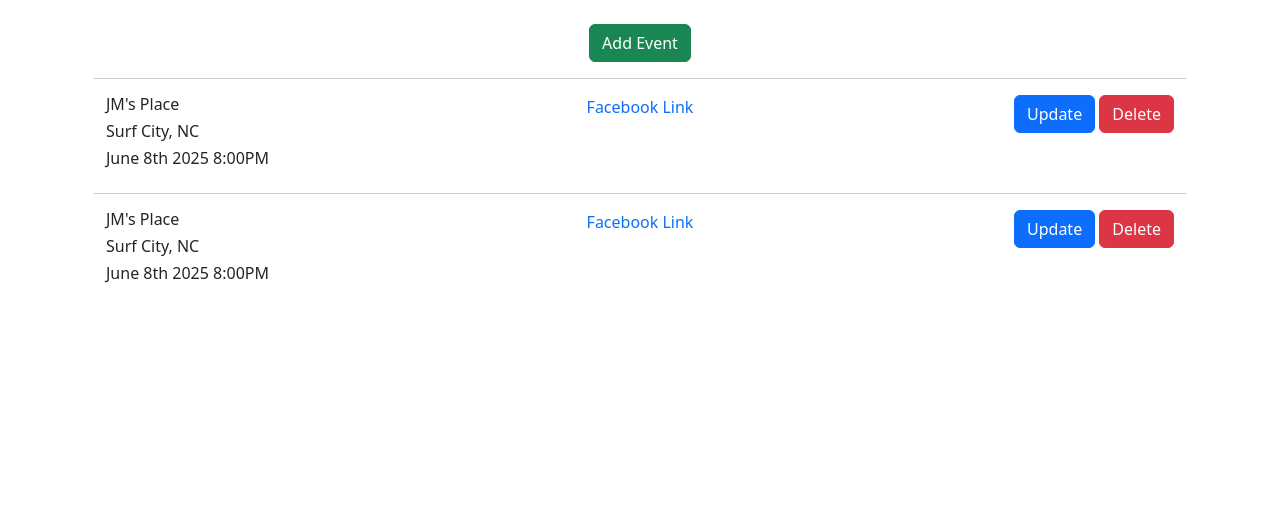
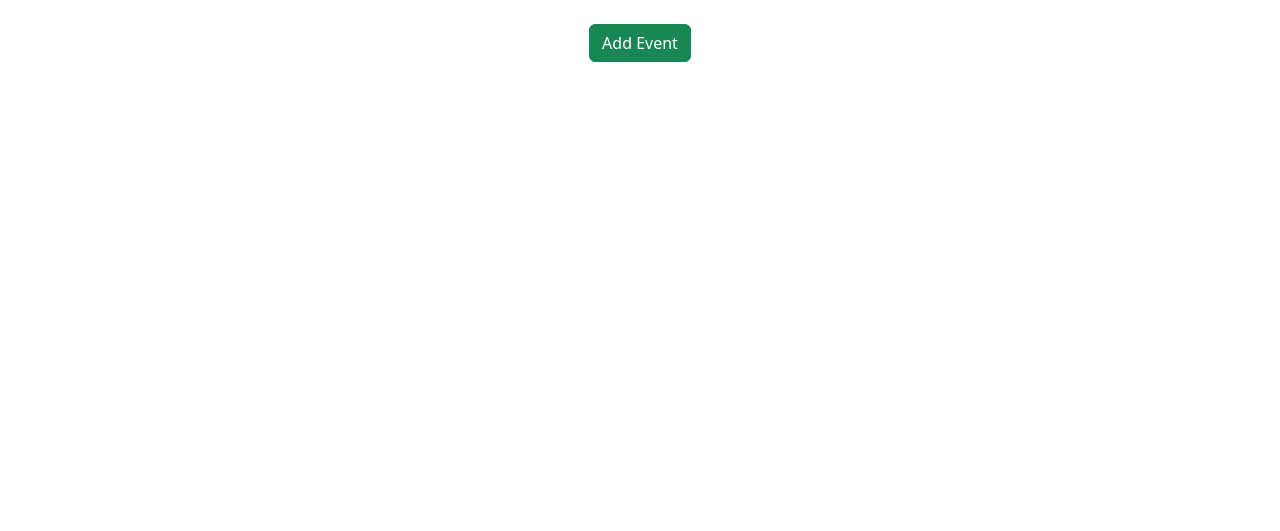
Before and after one commit to smithaldon1/shatterproof, a Flask app: page /admin/ in a window 1280 px wide. Shown: the part 107-638 px from the top of the page. Run offline with Flask 3, Linux system fonts and the light colour scheme; parts of the project's set-up code (start-up, migrations or seed data) failed here and were passed over.

Commit message:
database integration for events

```diff
--- a/app/admin/templates/admin/admin.html
+++ b/app/admin/templates/admin/admin.html
@@ -18,28 +18,26 @@
                         <button type="button" class="btn-close" data-bs-dismiss="modal" aria-label="Close"></button>
                     </div>
                     <div class="modal-body">
-                        <form class="row g-3">
+                        <form class="row g-3" action="/admin/create" method="POST">
                             <div class="col-md-6">
                                 <label for="venue" class="form-label">Venue</label>
-                                <input type="text" class="form-control" id="venue" placeholder="Venue">
+                                <input type="text" class="form-control" name="venue" id="venue" placeholder="Venue">
                             </div>
                             <div class="col-md-6">
                                 <label for="citystate" class="form-label">City</label>
-                                <input type="text" class="form-control" id="citystate" placeholder="City, State">
+                                <input type="text" class="form-control" name="citystate" id="citystate" placeholder="City, State">
                             </div>
                             <div class="col-md">
                                 <label for="datetime" class="form-label">Date and Time</label>
-                                <input type="text" class="form-control" id="datetime" placeholder="June 1st, 2025 8:00PM">
+                                <input type="text" class="form-control" name="datetime" id="datetime" placeholder="June 1st, 2025 8:00PM">
                             </div>
                             <div class="col-md">
                                 <label for="facebook" class="form-label">Facebook Link</label>
-                                <input type="text" class="form-control" id="facebook" placeholder="https://facebook.com/">
+                                <input type="text" class="form-control" name="facebook" id="facebook" placeholder="https://facebook.com/">
                             </div>
+                            <hr>
+                            <button type="submit" class="btn btn-primary">Save changes</button>
                         </form>
-                    </div>
-                    <div class="modal-footer">
-                        <button type="button" class="btn btn-secondary" data-bs-dismiss="modal">Close</button>
-                        <button type="button" class="btn btn-primary">Save changes</button>
                     </div>
                 </div>
             </div>
@@ -50,13 +48,16 @@
             <hr>
             <div class="container">
                 <div class="row">
-                    <div class="col">
+                    <div class="col-1">
+                        <h6>{{ event.id }}</h6>
+                    </div>
+                    <div class="col text-start">
                         <h6>{{ event.venue }}</h6>
-                        <h6>{{ event.citystate }}</h6>
-                        <h6>{{ event.datetime }}</h6>
+                        <h6>{{ event.city }}</h6>
+                        <h6>{{ event.date }}</h6>
                     </div>
                     <div class="col text-center">
-                        <a href="{{ event.link }}" target="_blank" class="text-decoration-none">Facebook Link</a>
+                        <a href="{{ event.facebooklink }}" target="_blank" class="text-decoration-none">Facebook Link</a>
                     </div>
                     <div class="col text-end">
                         <button type="button" class="btn btn-primary" data-bs-toggle="modal" data-bs-target="#update-modal">Update</button>
@@ -72,28 +73,26 @@
                             <button type="button" class="btn-close" data-bs-dismiss="modal" aria-label="Close"></button>
                         </div>
                         <div class="modal-body">
-                            <form class="row g-3">
+                            <form class="row g-3" action="/admin/update/{{ event.id }}" method="POST">
                                 <div class="col-md-6">
                                     <label for="venue" class="form-label">Venue</label>
-                                    <input type="text" class="form-control" id="venue" placeholder="{{ event.venue }}">
+                                    <input type="text" class="form-control" name="updateVenue" id="updateVenue" value="{{ event.venue }}">
                                 </div>
                                 <div class="col-md-6">
                                     <label for="citystate" class="form-label">City</label>
-                                    <input type="text" class="form-control" id="citystate" placeholder="{{ event.citystate }}">
+                                    <input type="text" class="form-control" name="updateCity" id="updateCity" value="{{ event.city }}">
                                 </div>
                                 <div class="col-md">
                                     <label for="datetime" class="form-label">Date and Time</label>
-                                    <input type="text" class="form-control" id="datetime" placeholder="{{ event.datetime }}">
+                                    <input type="text" class="form-control" name="updateDate" id="updateDate" value="{{ event.date }}">
                                 </div>
                                 <div class="col-md">
                                     <label for="facebook" class="form-label">Facebook Link</label>
-                                    <input type="text" class="form-control" id="facebook" placeholder="{{ event.link }}">
+                                    <input type="text" class="form-control" name="updateFacebook" id="updateFacebook" value="{{ event.facebooklink }}">
                                 </div>
+                                <hr>
+                                <button type="submit" class="btn btn-primary">Update</button>
                             </form>
-                        </div>
-                        <div class="modal-footer">
-                            <button type="button" class="btn btn-secondary" data-bs-dismiss="modal">Close</button>
-                            <button type="button" class="btn btn-primary">Save changes</button>
                         </div>
                     </div>
                 </div>
@@ -101,17 +100,19 @@
             <div class="modal fade" id="delete-modal" tabindex="-1" aria-labelledby="deleteModal" aria-hidden="true">
                 <div class="modal-dialog">
                     <div class="modal-content">
+                        <form action="/admin/delete/{{ event.id }}" method="POST">
                             <div class="modal-header">
                                 <h1 class="modal-title fs-5" id="deleteModal">Delete Confirmation</h1>
                                 <button type="button" class="btn-close" data-bs-dismiss="modal" aria-label="Close"></button>
                             </div>
-                        <div class="modal-body">
+                            <div class="modal-body my-5 text-center">
                                 <h5>Are you sure you want to delete this event?</h5>
                             </div>
                             <div class="modal-footer">
                                 <button type="button" class="btn btn-secondary" data-bs-dismiss="modal">Close</button>
-                            <button type="button" class="btn btn-danger">Delete</button>
+                                <button type="submit" class="btn btn-danger">Delete</button>
                             </div>
+                        </form>
                     </div>
                 </div>
             </div>
--- a/app/admin/views.py
+++ b/app/admin/views.py
@@ -1,21 +1,65 @@
 from . import admin_bp
-from flask import render_template
+from flask import render_template, request, redirect, url_for
+from app.models import Event
+from datetime import datetime as dt
+from app import db
 
 @admin_bp.route('/')
 def show_index():
     # test event data start
     event1 = {
+        'id': 1,
         'venue': "JM's Place",
         'citystate': 'Surf City, NC',
         'datetime': 'June 8th 2025 8:00PM',
         'link': 'https://www.facebook.com/events/666039143015059'
     }
     event2 = {
+        'id': 2,
         'venue': "JM's Place",
         'citystate': 'Surf City, NC',
-        'datetime': 'June 8th 2025 8:00PM',
+        'datetime': 'June 8th 2025 8:30PM',
         'link': 'https://www.facebook.com/events/666039143015059'
     }
     # test event data end
-    events = [event1, event2]
+    # database integration start
+    events = db.session.execute(db.select(Event).order_by(Event.id)).scalars()
+    # database integration end
+    # events = [event1, event2]
     return render_template('admin/admin.html', events=events)
+
+@admin_bp.route('/create', methods=["POST"])
+def create_event():
+    last_id = db.session.execute(db.select(Event.id).order_by(Event.id.desc())).first()
+    new_id = last_id.id + 1
+    event = Event(
+        id=new_id,
+        d_created=dt.now(),
+        venue=request.form["venue"],
+        city=request.form["citystate"],
+        date=request.form["datetime"],
+        facebooklink=request.form["facebook"]
+    )
+    db.session.add(event)
+    db.session.commit()
+    return redirect('/admin/')
+
+@admin_bp.route('/delete/<int:id>', methods=["POST"])
+def delete_event(id):
+    event = db.get_or_404(Event, id)
+    db.session.delete(event)
+    db.session.commit()
+
+    return redirect('/admin/')
+
+@admin_bp.route('/update/<int:id>', methods=["POST"])
+def update_event(id):
+    newVenue = request.form["updateVenue"]
+    newCity = request.form["updateCity"]
+    newDate = request.form["updateDate"]
+    newLink = request.form["updateFacebook"]
+    update_stmt = db.update(Event).where(Event.id == id).values(venue=newVenue, city=newCity, date=newDate, facebooklink=newLink).returning(Event)
+    db.session.scalars(update_stmt).one()
+    db.session.commit()
+
+    return redirect('/admin/')
--- a/application.py
+++ b/application.py
@@ -1,5 +1,6 @@
 from app import create_app, db
 from flask_migrate import Migrate
+from app.models import User, Event
 # from app.models import User, Donation, TeamMember, Article, Match, Main
 
 application = create_app()
@@ -7,7 +8,7 @@
 
 @application.shell_context_processor
 def make_shell_context():
-    return dict(db=db)
+    return dict(db=db, User=User, Event=Event)
 
 @application.cli.command()
 def createdb():
--- a/requirements.txt
+++ b/requirements.txt
@@ -2,8 +2,10 @@
 blinker==1.8.2
 click==8.1.7
 Flask==3.0.3
+Flask-Login==0.6.3
 Flask-Migrate==4.0.7
 Flask-SQLAlchemy==3.1.1
+Flask-WTF==1.2.2
 itsdangerous==2.2.0
 Jinja2==3.1.4
 Mako==1.3.5
@@ -13,3 +15,4 @@
 SQLAlchemy==2.0.36
 typing_extensions==4.12.2
 Werkzeug==3.0.4
+WTForms==3.2.1
```
Also changed, not shown: app/admin/forms.py (added, +10 -0 lines), app/admin/templates/admin/create.html (added, +15 -0 lines), app/models.py (+35 -0 lines). Lines whose indentation alone changed are shown as unchanged.
